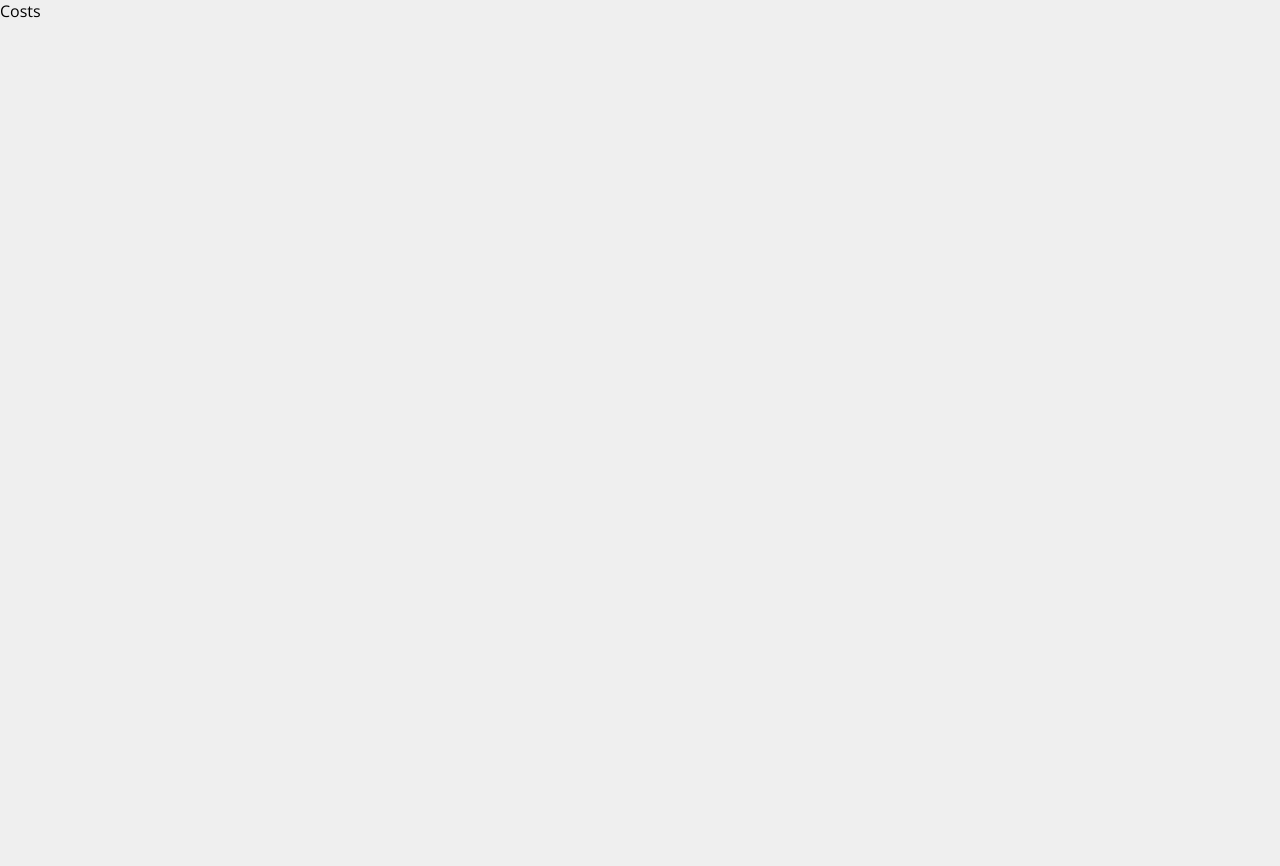
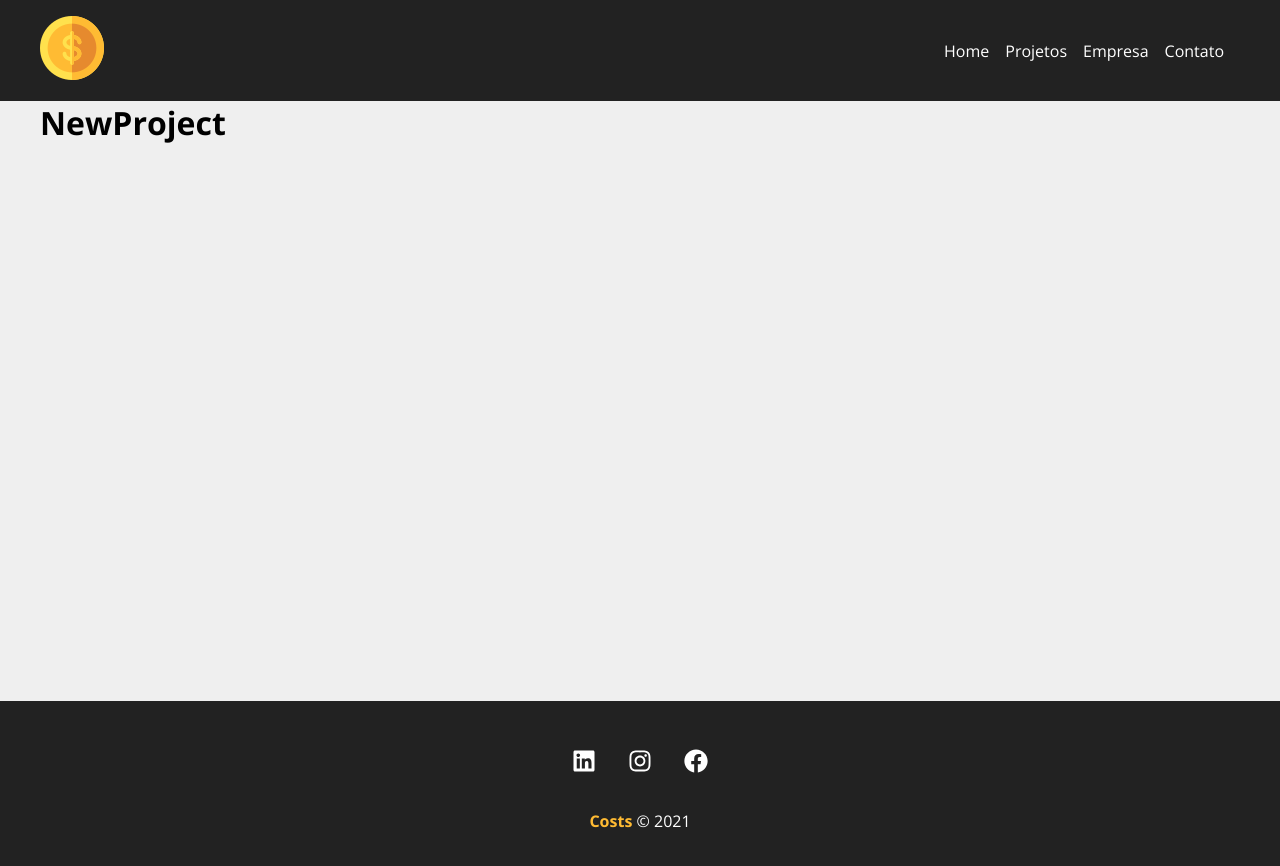
Before and after one commit to nederhayden/gerenciador-de-projetos, a React (Create React App) app: page /newproject in a window 1280 px wide. Shown: the top 866 px of the page. Before the commit the page ends 800 px from the top, so only its background shows below. Built offline with nearby package versions, Linux system fonts and the light colour scheme.

Commit message:
.social_list li:hover {

```diff
--- a/src/App.js
+++ b/src/App.js
@@ -1,9 +1,39 @@
+import { BrowserRouter as Router, Switch, Route } from "react-router-dom";
+import Home from "./components/pages/Home";
+import Company from "./components/pages/Company";
+import Contact from "./components/pages/Contact";
+import NewProject from "./components/pages/NewProject";
+import Projects from "./components/pages/Projects";
+
+import Container from "./components/layout/Container";
+import Navbar from "./components/layout/Navbar";
+import Footer from "./components/layout/Footer";
 
 function App() {
   return (
-    <div className="App">
-      <p>Costs</p>
-    </div>
+    <Router>
+      <Navbar />
+      <Switch>
+        <Container customClass="min-height">
+          <Route exact path="/">
+            <Home />
+          </Route>
+          <Route exact path="/projects">
+            <Projects />
+          </Route>
+          <Route exact path="/company">
+            <Company />
+          </Route>
+          <Route exact path="/contact">
+            <Contact />
+          </Route>
+          <Route exact path="/newproject">
+            <NewProject />
+          </Route>
+        </Container>
+      </Switch>
+      <Footer />
+    </Router>
   );
 }
 
--- /dev/null
+++ b/src/components/layout/Container.js
@@ -0,0 +1,9 @@
+import styles from "./Container.module.css";
+
+export default function Container(props) {
+  return (
+    <div className={`${styles.container} ${styles[props.customClass]}`}>
+      {props.children}
+    </div>
+  );
+}
--- /dev/null
+++ b/src/components/layout/Container.module.css
@@ -0,0 +1,20 @@
+.container {
+  width: 1200px;
+  display: flex;
+  justify-content: space-between;
+  margin: 0 auto;
+  flex-wrap: wrap;
+}
+
+.min-height {
+  min-height: 75%;
+}
+
+.start {
+  justify-content: flex-start;
+}
+
+.column {
+  flex-direction: column;
+  justify-content: flex-start;
+}
--- /dev/null
+++ b/src/components/layout/Footer.js
@@ -0,0 +1,24 @@
+import { FaFacebook, FaInstagram, FaLinkedin } from "react-icons/fa";
+
+import styles from "./Footer.module.css";
+
+export default function Footer() {
+  return (
+    <footer className={styles.footer}>
+      <ul className={styles.social_list}>
+        <li>
+          <FaLinkedin />
+        </li>
+        <li>
+          <FaInstagram />
+        </li>
+        <li>
+          <FaFacebook />
+        </li>
+      </ul>
+      <p className={styles.copy_right}>
+        <span>Costs</span> &copy; 2021
+      </p>
+    </footer>
+  );
+}
--- /dev/null
+++ b/src/components/layout/Footer.module.css
@@ -0,0 +1,34 @@
+.footer {
+  background-color: #222;
+  color: #fff;
+  padding: 3em;
+  text-align: center;
+}
+
+.social_list {
+  display: flex;
+  justify-content: center;
+  list-style-type: none;
+}
+
+.social_list li {
+  margin: 0 1em;
+}
+
+.social_list li:hover {
+  color: #ffbb33;
+}
+
+.social_list svg {
+  font-size: 1.5em;
+  cursor: pointer;
+}
+
+.copy_right {
+  margin-top: 2em;
+}
+
+.copy_right span {
+  font-weight: bold;
+  color: #ffbb33;
+}
--- /dev/null
+++ b/src/components/layout/Navbar.js
@@ -0,0 +1,32 @@
+import { Link } from "react-router-dom";
+
+import Container from "./Container";
+
+import styles from "./Navbar.module.css";
+import logo from "../../img/costs_logo.png";
+
+export default function Navbar() {
+  return (
+    <nav className={styles.navbar}>
+      <Container>
+        <Link to="/">
+          <img src={logo} alt="Costs" />
+        </Link>
+        <ul className={styles.list}>
+          <li className={styles.item}>
+            <Link to="/">Home</Link>
+          </li>
+          <li className={styles.item}>
+            <Link to="/projects">Projetos</Link>
+          </li>
+          <li className={styles.item}>
+            <Link to="/company">Empresa</Link>
+          </li>
+          <li className={styles.item}>
+            <Link to="/contact">Contato</Link>
+          </li>
+        </ul>
+      </Container>
+    </nav>
+  );
+}
--- /dev/null
+++ b/src/components/layout/Navbar.module.css
@@ -0,0 +1,25 @@
+.navbar {
+  display: flex;
+  justify-content: space-between;
+  background-color: #222;
+  padding: 1em;
+}
+
+.list {
+  display: flex;
+  list-style: none;
+  align-items: center;
+}
+
+.item {
+  margin-right: 1em;
+}
+
+.item a {
+  color: #fff;
+  text-decoration: none;
+}
+
+.item a:hover {
+  color: #ffbb33;
+}
--- /dev/null
+++ b/src/components/pages/Company.js
@@ -0,0 +1,3 @@
+export default function Company() {
+  return <h1>Company</h1>
+}
--- /dev/null
+++ b/src/components/pages/Contact.js
@@ -0,0 +1,3 @@
+export default function Contact() {
+  return <h1>Contact</h1>
+}
--- /dev/null
+++ b/src/components/pages/Home.js
@@ -0,0 +1,3 @@
+export default function Home() {
+  return <h1>Home</h1>
+}
--- /dev/null
+++ b/src/components/pages/NewProject.js
@@ -0,0 +1,3 @@
+export default function NewProject() {
+  return <h1>NewProject</h1>
+}
--- /dev/null
+++ b/src/components/pages/Projects.js
@@ -0,0 +1,3 @@
+export default function Projects() {
+  return <h1>Projects</h1>;
+}
```
